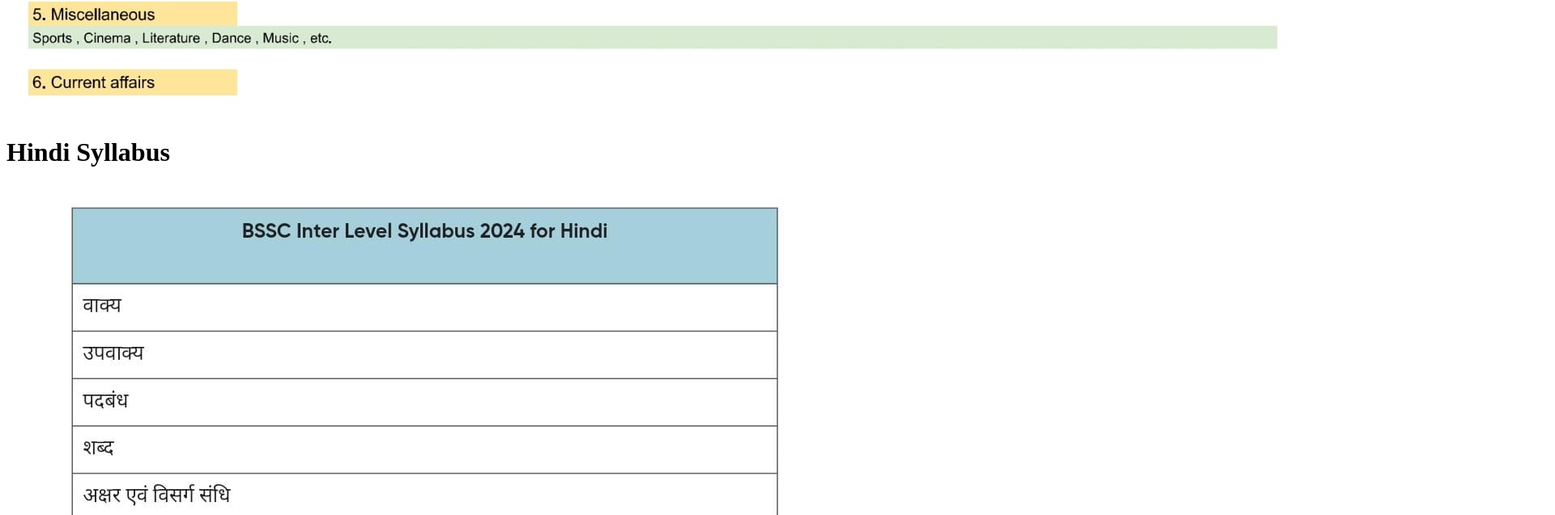
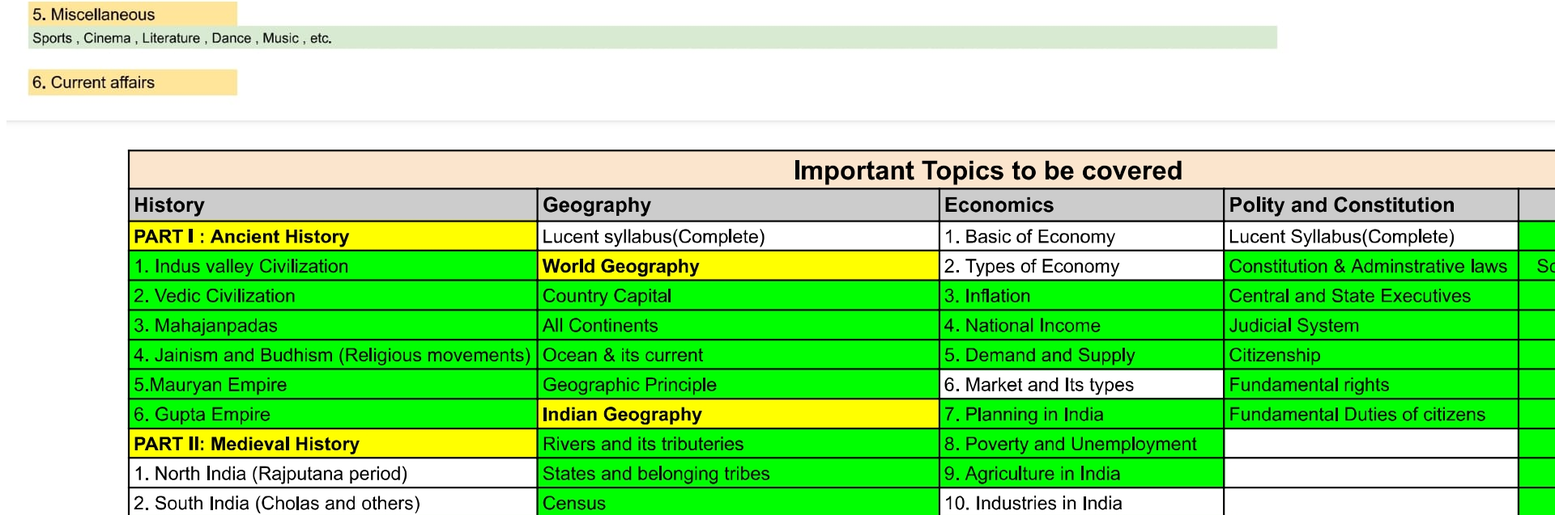
Before and after one commit to codeityash/syllabus-pattern.github.io, a plain HTML site: page index.html in a window 1280 px wide. Shown: the part 6599-7236 px from the top of the page at 81% size, 1920 px wide, since content can reach past the window. Drawn offline with Linux system fonts and the light colour scheme.

Commit message:
Update index.html

```diff
--- a/index.html
+++ b/index.html
@@ -51,6 +51,9 @@
         <div>
            <img src="Social_syll_breakdown.jpeg" alt="">
         </div>
+        <div>
+            <img src="syllabus breakdown 2.jpg" alt="">
+        </div>
         <div class="boxs">
             <h1>Hindi Syllabus</h1>
             <img src="Hindi.jpeg" alt="">
```
